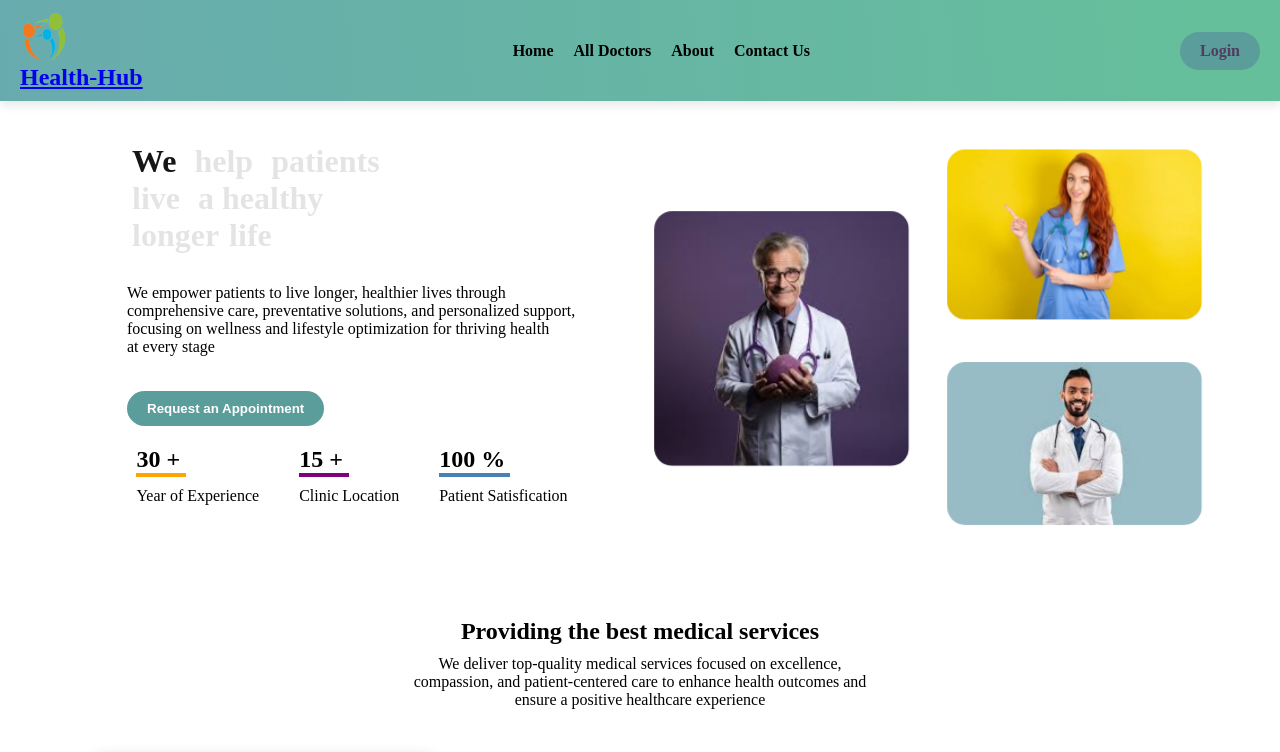
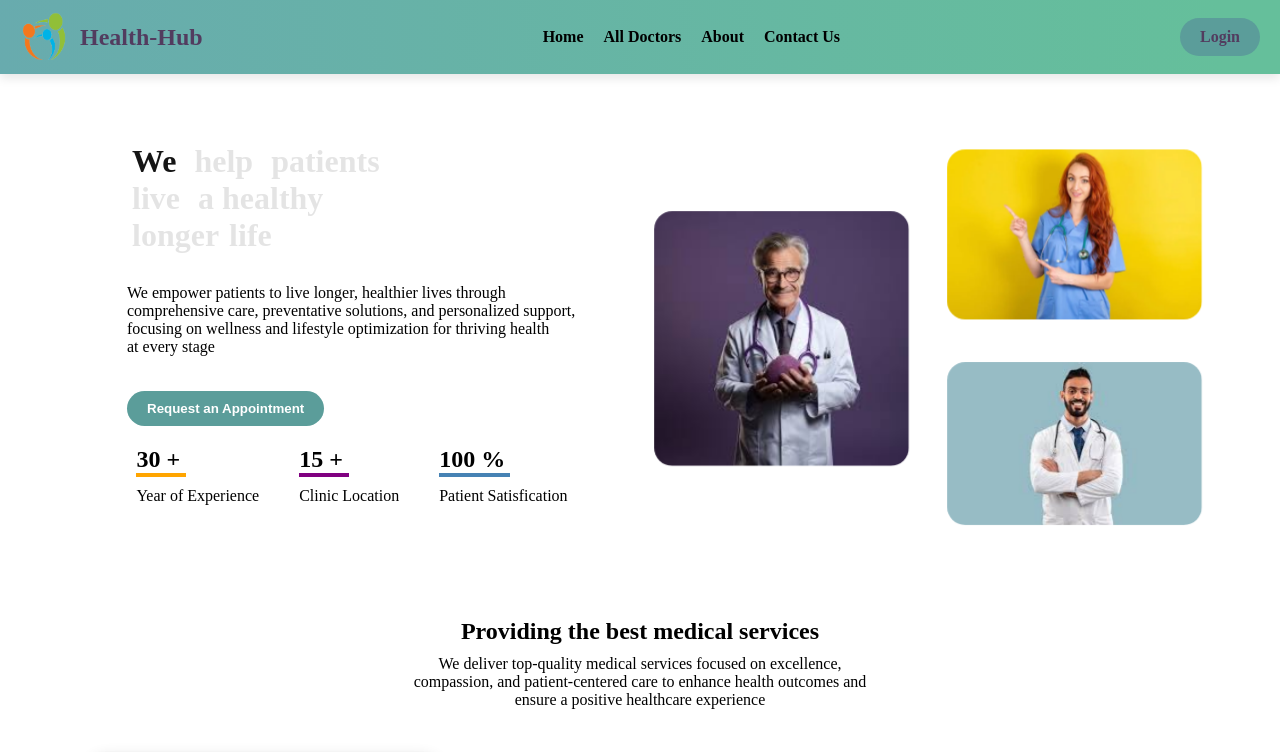
Before and after one commit to aneesrehman89/Doctor-appointment-website, a React (Create React App) app in the folder frontend/: page / in a window 1280 px wide. Shown: the top 752 px of the page. Built offline with nearby package versions, Linux system fonts and the light colour scheme.

Commit message:
update Header

```diff
--- a/frontend/src/components/Header.jsx
+++ b/frontend/src/components/Header.jsx
@@ -31,8 +31,8 @@ const Header = () => {
       <div className='header-logo'>
         <Link to='/'>
           <img src={logo} alt='Health Hub Logo' />
-          <h2>Health-Hub</h2>
         </Link>
+        <h2>Health-Hub</h2>
       </div>
 
       <nav className='header-list'>
--- a/frontend/src/css/Header.css
+++ b/frontend/src/css/Header.css
@@ -24,9 +24,11 @@
   height: 50px;
 }
 
-.header-logo h2 {
+/* .header-logo h2 {
   text-decoration: none;
-}
+  color: black;
+  font-size: 1.2;
+} */
 
 /* Navigation */
 .header-list ul {
```
